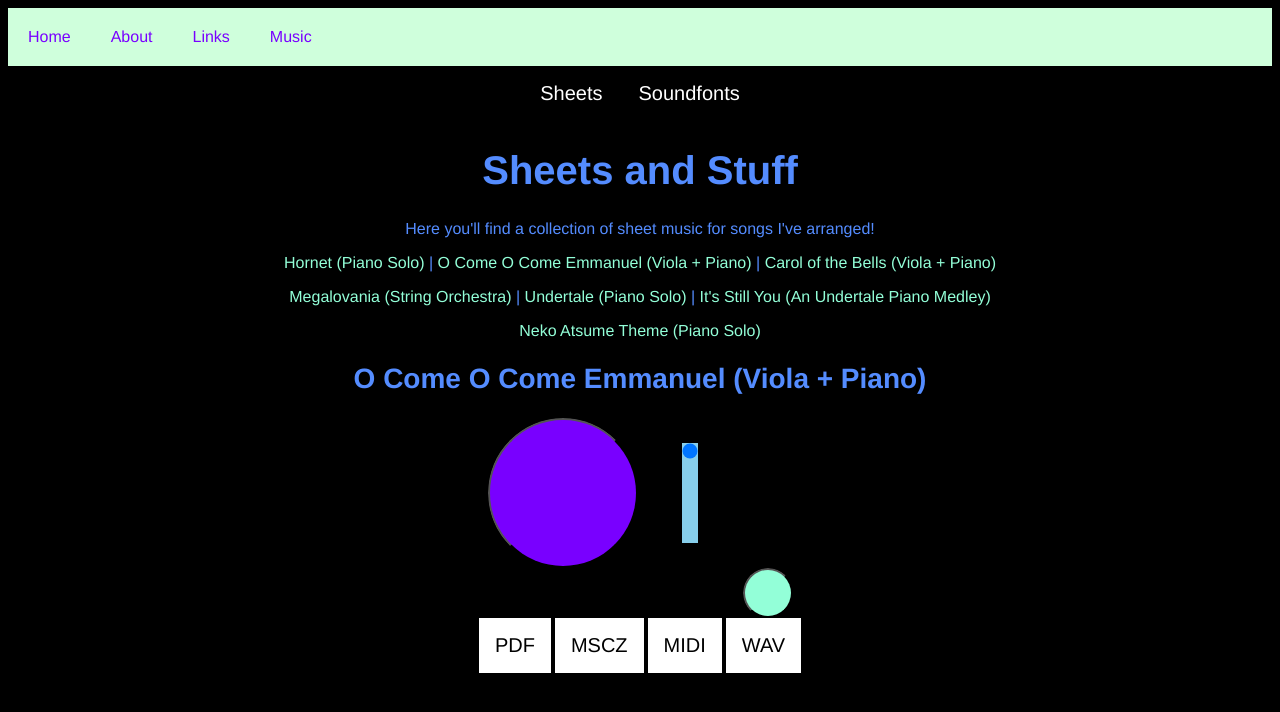
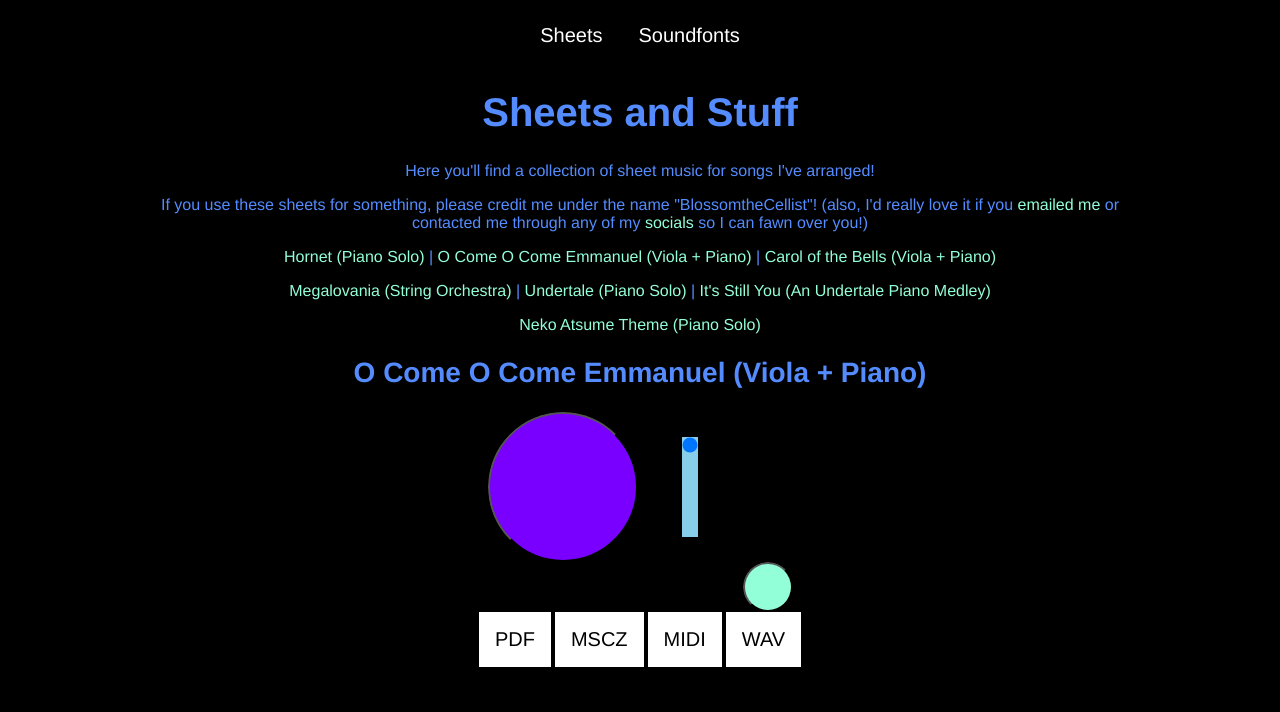
Before and after one commit to CellistBlossom/blossom, a plain HTML site: page music/sheets-o_come_o_come_emmanuel.html in a window 1280 px wide. Drawn offline with nearby package versions, Linux system fonts and the light colour scheme; files whose address does not match are found by name.

Commit message:
Update sheets-o_come_o_come_emmanuel.html

```diff
--- a/music/sheets-o_come_o_come_emmanuel.html
+++ b/music/sheets-o_come_o_come_emmanuel.html
@@ -109,12 +109,16 @@
     </script>
     <div id="navbar">
     </div>
-    <div class="subnavmenu">
-      <button class="submenubtn" onclick="location.href='/music/sheets'"><a href="/music/sheets">Sheets</a> </button>
-      <button class="submenubtn" onclick="location.href='/music/soundfonts'"><a href="/music/soundfonts">Soundfonts</a> </button>
+    <script>
+      $(document).ready(function(){
+          $("#navbar").load("musicsubnav.html");
+      });
+    </script>
+    <div id="musicsubnavmenu">
     </div>
     <h1>Sheets and Stuff</h1>
     <p>Here you'll find a collection of sheet music for songs I've arranged!</p>
+    <p>If you use these sheets for something, please credit me under the name "BlossomtheCellist"! (also, I'd really love it if you <a href="mailto:blossomthecellist@gmail.com">emailed me</a> or contacted me through any of my <a href="/links">socials</a> so I can fawn over you!)</p>
     <script>
       $(document).ready(function(){
           $("#sheetsnav").load("sheetsnav.html");
```
